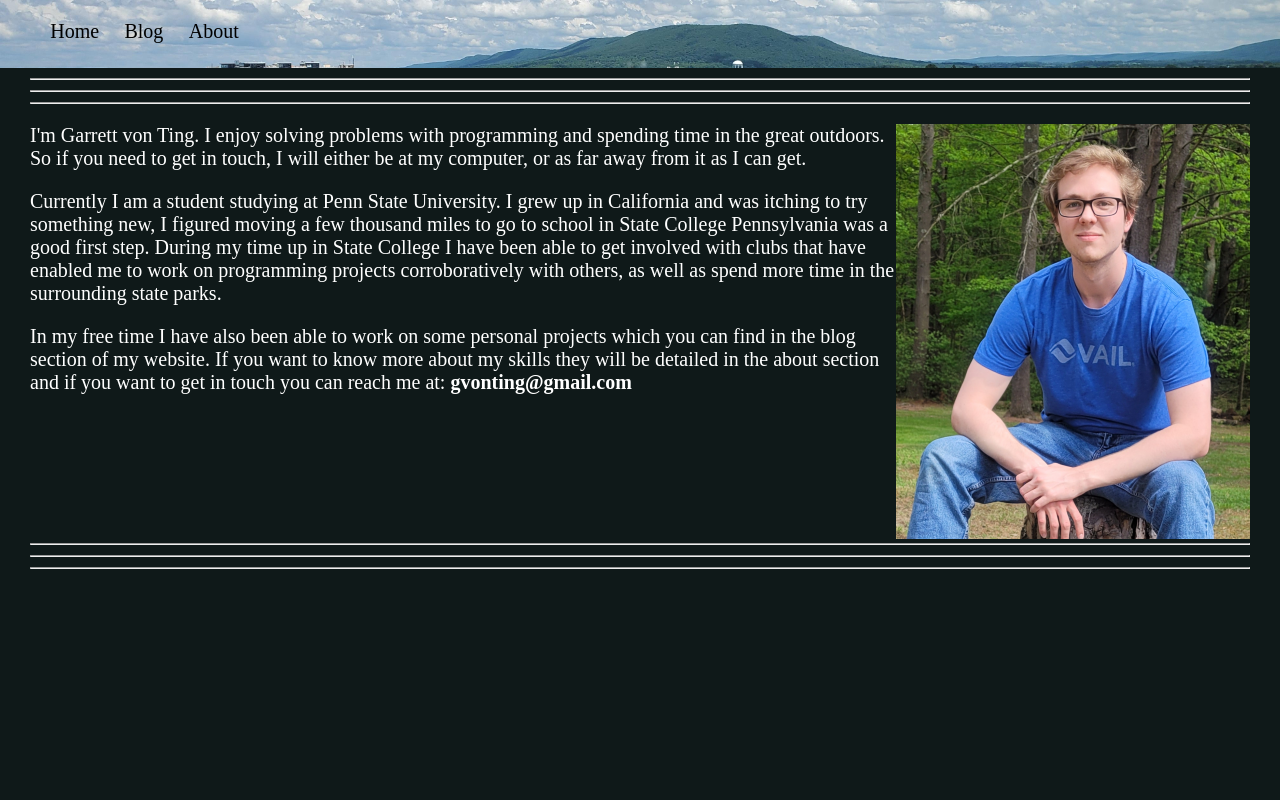
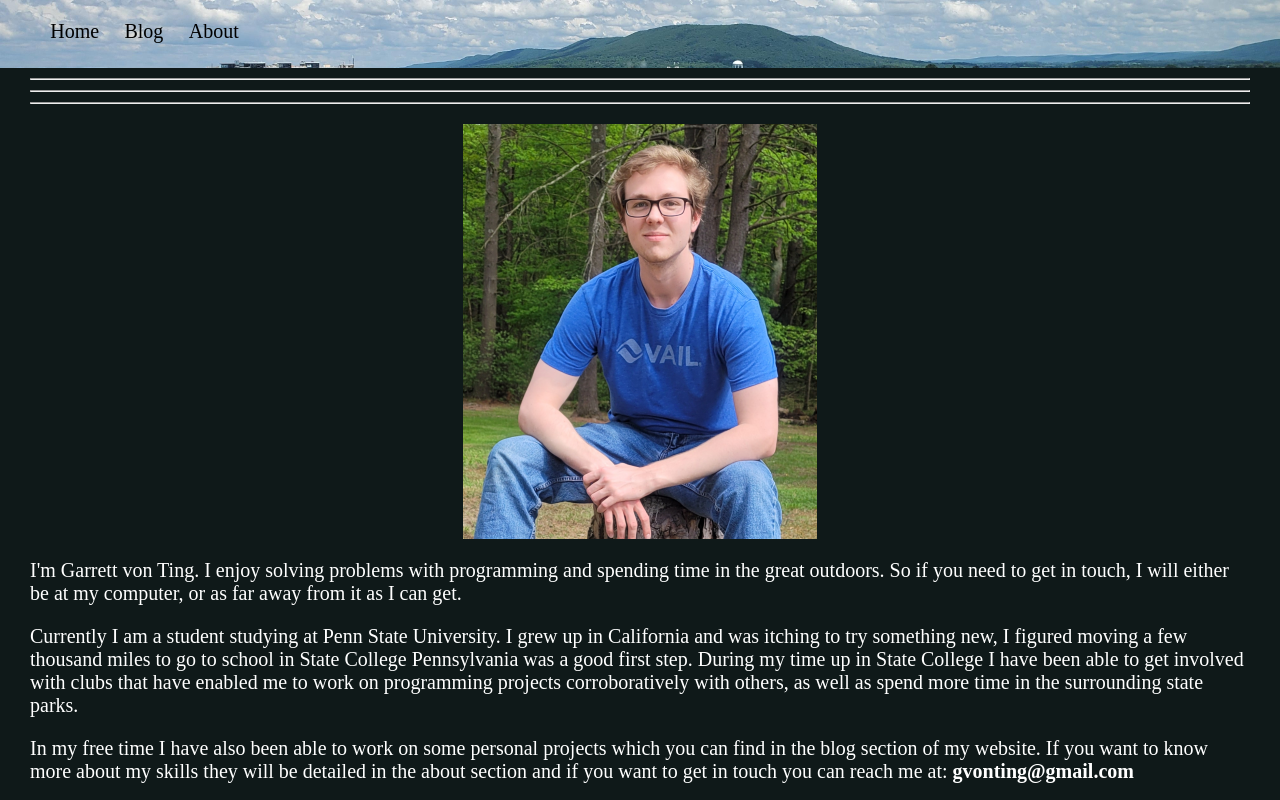
Before and after one commit to gvonting/gvonting.github.io, a plain HTML site: page index.html in a window 1280 px wide. Shown: the top 800 px of the page. Drawn offline with Linux system fonts and the light colour scheme.

Commit message:
Add files via upload

```diff
--- a/index.html
+++ b/index.html
@@ -22,7 +22,8 @@
 	<p class="container"><hr />
 <hr />
 <hr />
-<p><img class="inline-content-image" src="../static/images/selfPhoto.png" align="right" alt="Self Portrait"> </p>
+<!-- <img class="inline-content-image" src="../static/images/selfPhoto.png" align="right" alt="Self Portrait"> -->
+<p><img class="inline-content-image" src="../static/images/selfPhoto.png"></p>
 <p>I'm Garrett von Ting. I enjoy solving problems with programming and spending time in the great outdoors. So if you need to get in touch, I will either be at my computer, or as far away from it as I can get. </p>
 <p>Currently I am a student studying at Penn State University. I grew up in California and was itching to try something new, I figured moving a few thousand miles to go to school in State College Pennsylvania was a good first step. During my time up in State College I have been able to get involved with clubs that have enabled me to work on programming projects corroboratively with others, as well as spend more time in the surrounding state parks.</p>
 <p>In my free time I have also been able to work on some personal projects which you can find in the blog section of my website. If you want to know more about my skills they will be detailed in the about section and if you want to get in touch you can reach me at: <strong>gvonting@gmail.com</strong></p>
```
